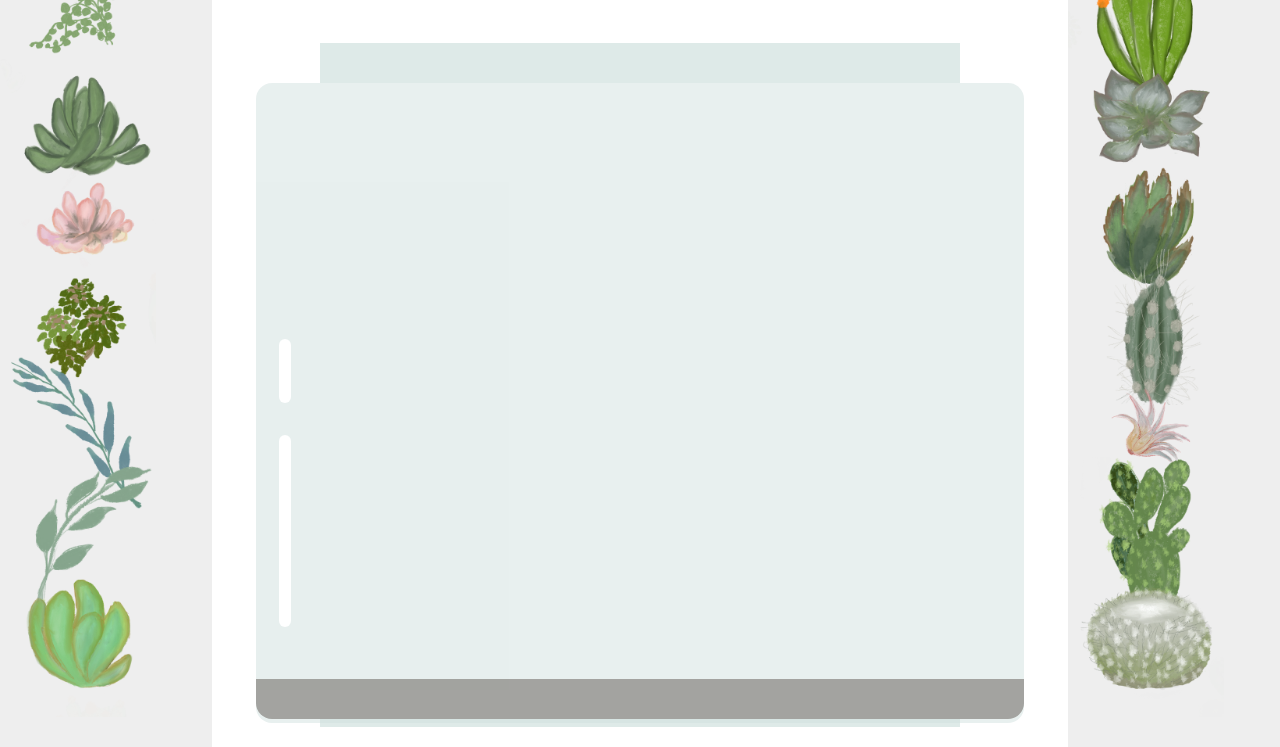
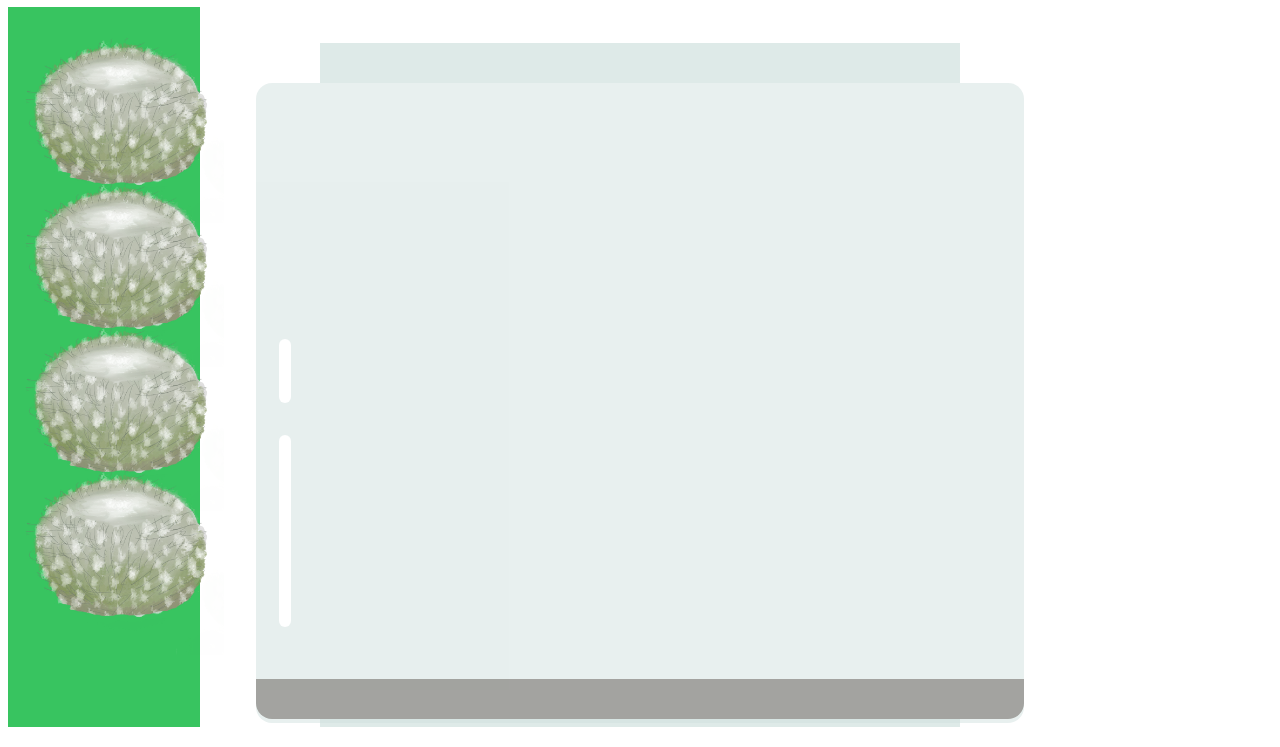
Before and after one commit to anderss-oj/interdisciplinary-web-design-s2023, a plain HTML site: page terrarium/index.html in a window 1280 px wide. Shown: the part 73-820 px from the top of the page. Drawn offline with Linux system fonts and the light colour scheme.

Commit message:
Updating html and CSS to add jar elements

```diff
--- a/terrarium/index.html
+++ b/terrarium/index.html
@@ -8,8 +8,8 @@
         <link rel="stylesheet" href="./style.css" />
     </head>
     <body>
-        <h1 style="color:red">My Terrarium</h1>
-        <div id="left-container" class="container">
+        <h1 style="color:red">Anders' Terrarium</h1>
+        <!--<div id="left-container" class="container">
             <div class="plant-holder">
                 <img class="plant" alt="plant" id="plant1" src="./images/plant1.png" />
             </div>
@@ -55,7 +55,7 @@
                 <img class="plant" alt="plant" id="plant14" src="./images/plant14.png" />
                 </div>
             </div>
-        </div>
+        </div>-->
         <div id="terrarium">
             <div class="jar-top"></div>
             <div class="jar-walls">
@@ -65,5 +65,19 @@
             <div class="dirt"></div>
             <div class="jar-bottom"></div>
         </div>
+        <div class="container-grid">
+            <div class="plant-holder">
+                <img class="plant2" alt="plant" src="./images/plant14.png" />
+            </div>
+            <div class="plant-holder">
+                <img class="plant2" alt="plant" src="./images/plant14.png" />
+            </div>
+            <div class="plant-holder">
+                <img class="plant2" alt="plant" src="./images/plant14.png" />
+            </div>
+            <div class="plant-holder">
+                <img class="plant2" alt="plant" src="./images/plant14.png" />
+            </div>
+        </div>
     </body>
 </html>
--- a/terrarium/style.css
+++ b/terrarium/style.css
@@ -7,7 +7,7 @@ body {
     font-family: 'Franklin Gothic Medium', 'Arial Narrow', Arial, sans-serif;
 }
 
-#left-container {
+/*#left-container {
     background-color: #eee;
     width: 15%;
     left: 0px;
@@ -25,21 +25,28 @@ body {
     position: absolute;
     height: 100%;
     padding: 10px;
-}
+}*/
 
 .plant-holder {
     position: relative;
-    height: 13%;
-    left: -10px;
+    width: 80%;
+    height: 20%;
 }
 
-.plant {
+.plant2 {
+    position: absolute;
+    max-width: 150%;
+    max-height: 150%;
+    z-index: 2;
+}
+
+/*.plant {
     position: absolute;
     max-width: 150%;
     max-height: 150%;
     z-index: 2;
 
-}
+}*/
 
 .jar-walls {
     height: 80%;
@@ -105,3 +112,12 @@ body {
     left: 3%;
     border-radius: 1rem;
 }
+
+.container-grid {
+    display: flex;
+    flex-direction: column;
+    position: absolute;
+    width: 15%;
+    height: 90%;
+    background: #38c460;
+}
```
